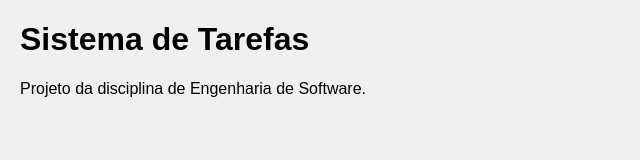
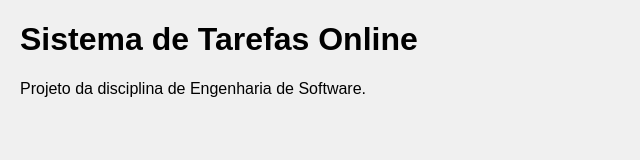
Before and after one commit to viniciusmariano11/projeto-gcs-ES, a plain HTML site: page index.html in a window 1280 px wide. Shown: the whole page, without its empty margins (0-640 px from the left). Drawn offline with Linux system fonts and the light colour scheme.

Commit message:
feat: altera titulo para online

```diff
--- a/index.html
+++ b/index.html
@@ -6,7 +6,7 @@
 </head>
 <body>
 
-    <h1>Sistema de Tarefas</h1>
+    <h1>Sistema de Tarefas Online</h1>
     <p>Projeto da disciplina de Engenharia de Software.</p>
 
     <script src="script.js"></script>
```
